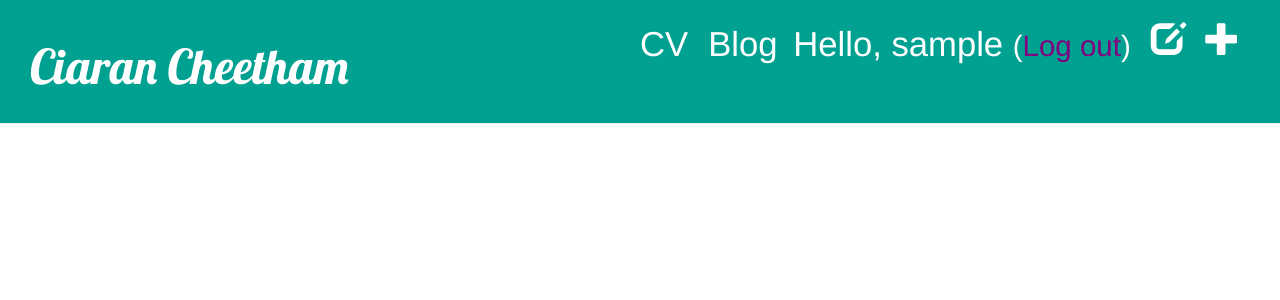
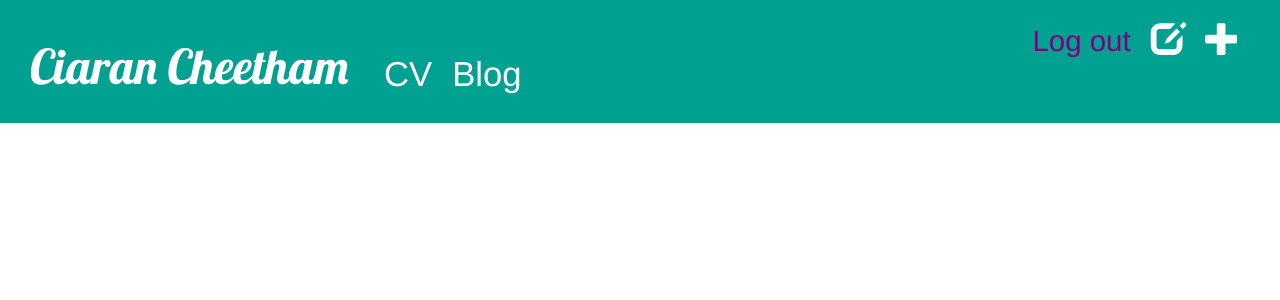
Before and after one commit to CiaranCheetham/blog, a Django app: page / in a window 1280 px wide. Shown: the top 300 px of the page. Run offline with Django 3.2, Linux system fonts and the light colour scheme; the visitor is signed in with stand-in values (Sample User, id 1); data that the repository does not hold is empty; some libraries are stand-ins or nearby versions.

```diff
--- a/blog/static/css/blog.css
+++ b/blog/static/css/blog.css
@@ -44,11 +44,8 @@ h1, h2, h3, h4 {
 
  .middle-menu {
     position: absolute;
-    left: 50%;
-    margin-right: 20px;
-    color: #ffffff;
-    font-size: 26pt;
-
+    left: 30%;
+    top: 6.3%;
   }
 
 .post {
@@ -64,3 +61,9 @@ h1, h2, h3, h4 {
 .comment {
     margin: 20px 0px 20px 20px;
 }
+
+@media only screen and (max-width: 1200px) {
+  .my-name {
+    display: none;
+  }
+}
--- a/blog/templates/blog/base.html
+++ b/blog/templates/blog/base.html
@@ -13,7 +13,7 @@
             {% if user.is_authenticated %}
                 <a href="{% url 'post_new' %}" class="top-menu"><span class="glyphicon glyphicon-plus"></span></a>
                 <a href="{% url 'post_draft_list' %}" class="top-menu"><span class="glyphicon glyphicon-edit"></span></a>
-                <p class="top-menu">Hello, {{ user.username }} <small>(<a href="{% url 'logout' %}" style="color:purple">Log out</a>)</small></p>
+                <p class="top-menu"><small><a href="{% url 'logout' %}" style="color:purple">Log out</a></small></p>
             {% else %}
                 <a href="{% url 'login' %}" class="top-menu"><span class="glyphicon glyphicon-lock"></span></a>
             {% endif %}
@@ -21,7 +21,7 @@
                 <a href="/" class="top-menu">Blog</a>
                 <a href="{% url 'cv_view' %}" class="top-menu">CV</a>
             </div>
-            <h1><a href="/">Ciaran Cheetham</a></h1>
+            <h1><a href="/" class="my-name">Ciaran Cheetham</a></h1>
         </div>
         <div class="content container">
             <div class="row">
--- a/blog/views.py
+++ b/blog/views.py
@@ -110,6 +110,7 @@ def cv_view(request):  # Will need to add pk later on?
                    'interests': interests_obj})
 
 
+@login_required
 def cv_edit(request, pk):
     section = get_object_or_404(CVSection, pk=pk)
     if request.method == "POST":
```
Also changed, not shown: blog/templates/cvtemplates/cv_view.html (+7 -7 lines), tests/functional_tests.py (+34 -6 lines), 1 other file.
